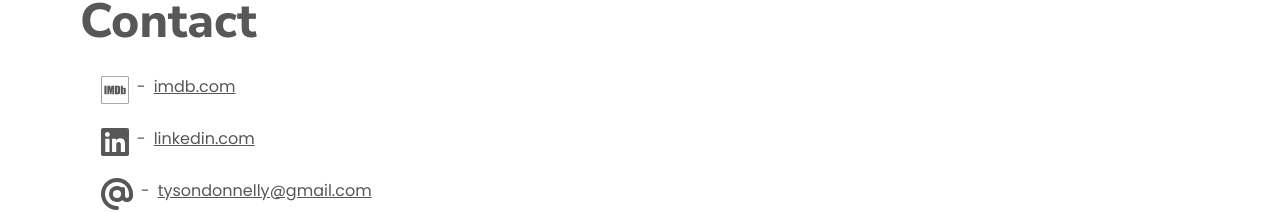
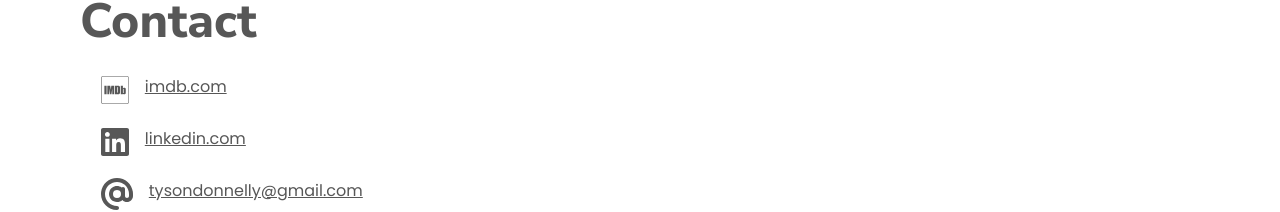
Before and after one commit to davedonnellydev/tysondonnelly_com, a Next.js app: page /about in a window 1280 px wide. Shown: the part 1080-1292 px from the top of the page. Built offline with nearby package versions, Linux system fonts and the light colour scheme.

Commit message:
Update to about page

```diff
--- a/src/app/about/page.tsx
+++ b/src/app/about/page.tsx
@@ -32,8 +32,7 @@ export default function About() {
           <h2>Contact</h2>
           <ul>
             <li>
-              <FontAwesomeIcon icon={faImdb} className={styles.contactIcons} />{" "}
-              -{" "}
+              <FontAwesomeIcon icon={faImdb} className={styles.contactIcons} />
               <Link href="http://www.imdb.com/name/nm4286541/" target="_blank">
                 imdb.com
               </Link>
@@ -42,8 +41,7 @@ export default function About() {
               <FontAwesomeIcon
                 icon={faLinkedin}
                 className={styles.contactIcons}
-              />{" "}
-              -{" "}
+              />
               <Link
                 href="https://www.linkedin.com/in/tyson-donnelly-66aa3a35"
                 target="_blank"
@@ -52,7 +50,7 @@ export default function About() {
               </Link>
             </li>
             <li>
-              <FontAwesomeIcon icon={faAt} className={styles.contactIcons} /> -{" "}
+              <FontAwesomeIcon icon={faAt} className={styles.contactIcons} />
               <Link href="mailto:tysondonnelly@gmail.com" target="_blank">
                 tysondonnelly@gmail.com
               </Link>
```
